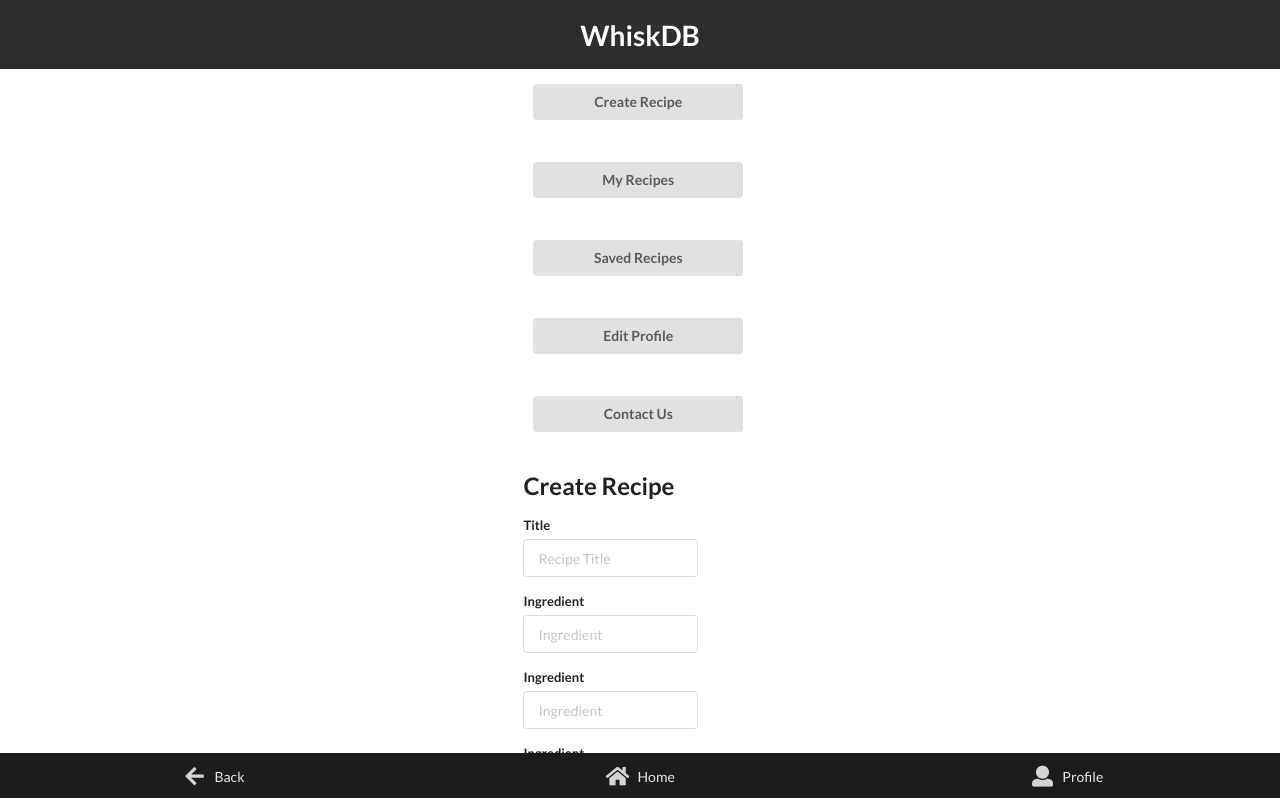
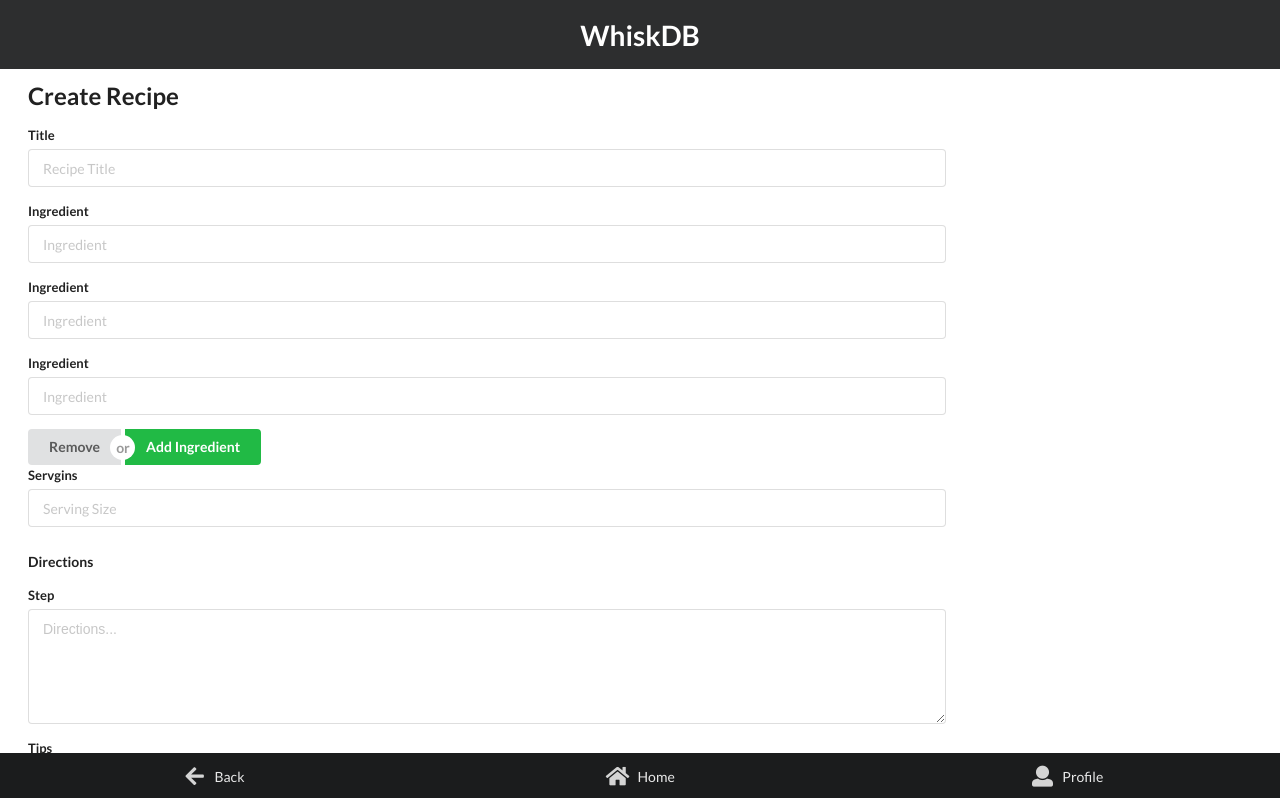
Before and after one commit to MikeBilyeu/WhiskDB, a React (Create React App) app in the folder client/: page /profile/create-recipe in a window 1280 px wide. Shown: the top 798 px of the page. Built offline with nearby package versions, Linux system fonts and the light colour scheme.

Commit message:
Fix profile routing

```diff
--- a/client/src/components/profile/Profile.js
+++ b/client/src/components/profile/Profile.js
@@ -11,12 +11,28 @@ import Button from "../Button";
 class Profile extends React.Component {
   render() {
     return (
-      <div style={{ display: "grid", placeItems: "center", gridGap: "3rem" }}>
-        <Button text="Create Recipe" linkTo="/profile/create-recipe" />
-        <Button text="My Recipes" linkTo="/profile/my-recipes" />
-        <Button text="Saved Recipes" linkTo="/profile/saved-recipes" />
-        <Button text="Edit Profile" linkTo="/profile/edit" />
-        <Button text="Contact Us" linkTo="/profile/contact" />
+      <div>
+        <Route
+          exact
+          path={"/profile"}
+          component={() => {
+            return (
+              <div
+                style={{
+                  display: "grid",
+                  placeItems: "center",
+                  gridGap: "3rem"
+                }}
+              >
+                <Button text="Create Recipe" linkTo="/profile/create-recipe" />
+                <Button text="My Recipes" linkTo="/profile/my-recipes" />
+                <Button text="Saved Recipes" linkTo="/profile/saved-recipes" />
+                <Button text="Edit Profile" linkTo="/profile/edit" />
+                <Button text="Contact Us" linkTo="/profile/contact" />
+              </div>
+            );
+          }}
+        />
 
         <Route path={`/profile/create-recipe`} component={NewRecipe} />
         <Route path={`/profile/saved-recipes`} component={SavedRecipes} />
```
